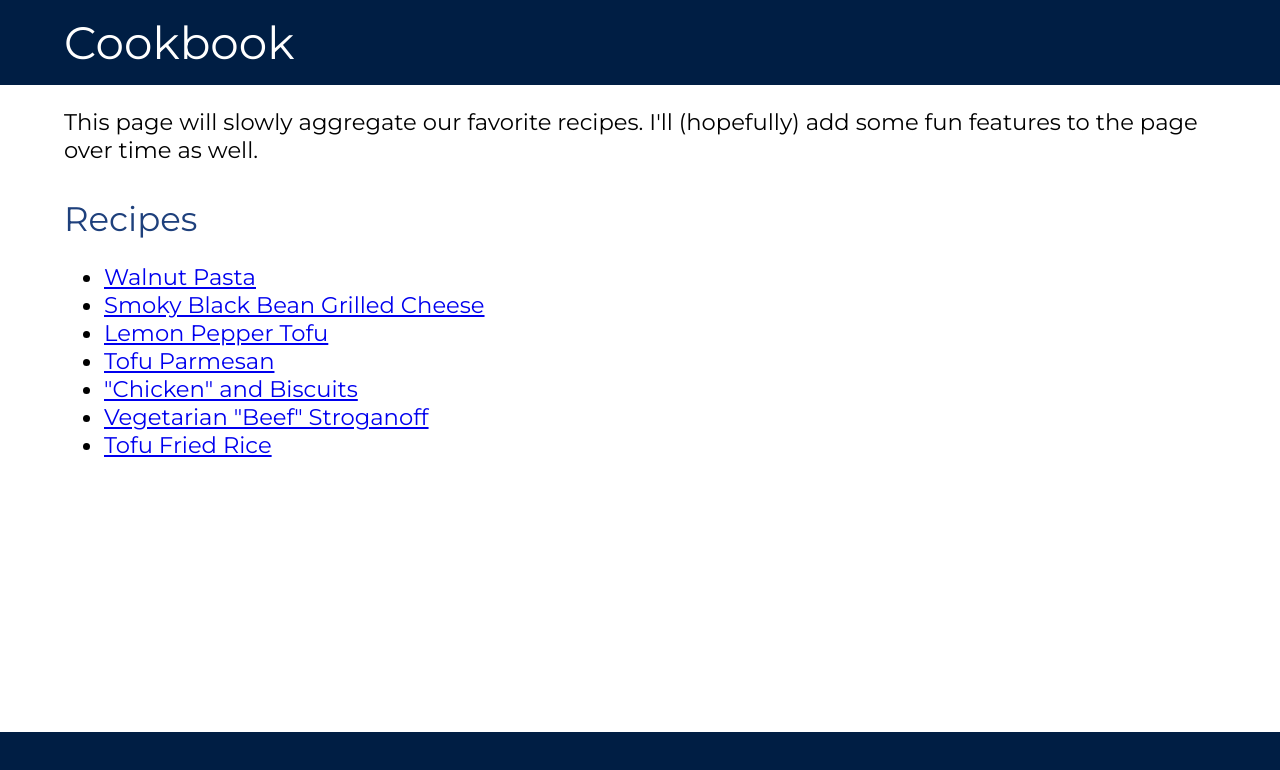
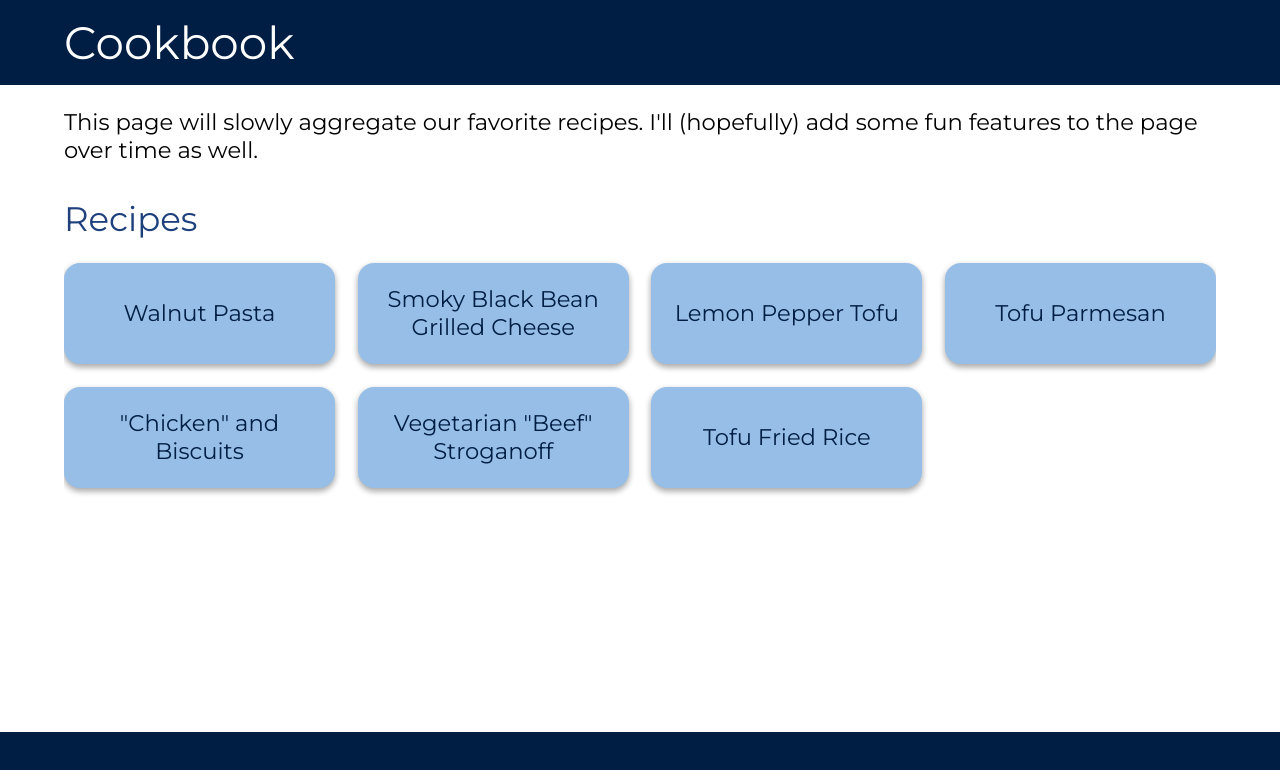
Before and after one commit to KristopherWagner/development-site, a React app: page /cookbook in a window 1280 px wide. Shown: the top 770 px of the page. Built offline with nearby package versions, Linux system fonts and the light colour scheme; some icons are missing; a web font is replaced by a local one.

Commit message:
:sparkles: Refactor the recipe page to look nicer
Adds new components:
- Grid
- Card

```diff
--- /dev/null
+++ b/src/components/Grid/Card.module.css
@@ -0,0 +1,12 @@
+.card {
+  align-items: center;
+  background-color: var(--secondary);
+  border-radius: 16px;
+  box-shadow:
+    rgba(0, 0, 0, 0.16) 0px 3px 6px,
+    rgba(0, 0, 0, 0.23) 0px 3px 6px;
+  color: var(--primary-dark);
+  display: grid;
+  padding: 1rem;
+  text-align: center;
+}
--- /dev/null
+++ b/src/components/Grid/Card.tsx
@@ -0,0 +1,14 @@
+import clsx from 'clsx';
+
+import styles from './Card.module.css';
+
+export default function Card({
+  as = 'div',
+  className,
+  children,
+}: React.PropsWithChildren<{ as?: 'div' | 'li'; className?: string }>) {
+  const Component = as;
+  return (
+    <Component className={clsx(className, styles.card)}>{children}</Component>
+  );
+}
--- /dev/null
+++ b/src/components/Grid/Grid.module.css
@@ -0,0 +1,52 @@
+.grid-container {
+  display: grid;
+  grid-template-columns: repeat(auto-fill, minmax(200px, 1fr));
+  grid-template-columns: repeat(auto-fill, minmax(min(200px, 100%), 1fr));
+  grid-gap: 1rem;
+
+  :global(.cols-sm) {
+    display: grid;
+    grid-column: span 1;
+  }
+
+  :global(.cols-md) {
+    display: grid;
+    grid-column: 1 / -1;
+    @media screen and (min-width: 481px) {
+      grid-column: span 3;
+    }
+  }
+
+  :global(.cols-lg) {
+    display: grid;
+    grid-column: 1 / -1;
+    @media screen and (min-width: 769px) {
+      grid-column: span 6;
+    }
+  }
+
+  :global(.cols-xl) {
+    display: grid;
+    grid-column: 1 / -1;
+    @media screen and (min-width: 1280px) {
+      grid-column: span 9;
+    }
+  }
+
+  :global(.cols-full) {
+    display: grid;
+    grid-column: 1 / -1;
+  }
+
+  @media screen and (min-width: 481px) {
+    grid-template-columns: repeat(6, 1fr);
+  }
+
+  @media screen and (min-width: 769px) {
+    grid-template-columns: repeat(9, 1fr);
+  }
+
+  @media screen and (min-width: 1280px) {
+    grid-template-columns: repeat(12, 1fr);
+  }
+}
--- /dev/null
+++ b/src/components/Grid/index.tsx
@@ -0,0 +1,12 @@
+import clsx from 'clsx';
+
+import styles from './Grid.module.css';
+
+export default function Grid({
+  className,
+  children,
+}: React.PropsWithChildren<{ className?: string }>) {
+  return (
+    <div className={clsx(className, styles['grid-container'])}>{children}</div>
+  );
+}
--- a/src/routes/cookbook/cookbook.module.css
+++ b/src/routes/cookbook/cookbook.module.css
@@ -7,4 +7,16 @@
   h2 {
     text-wrap: balance;
   }
+
+  h2 {
+    margin-block-end: 0px;
+  }
+
+  ul {
+    display: contents;
+
+    a {
+      text-decoration: none;
+    }
+  }
 }
--- a/src/routes/cookbook/index.tsx
+++ b/src/routes/cookbook/index.tsx
@@ -8,6 +8,8 @@ import Seo from '../../components/SEO';
 
 import recipes from './recipes.json';
 import styles from './cookbook.module.css';
+import Grid from '../../components/Grid';
+import Card from '../../components/Grid/Card';
 
 export default function Cookbook() {
   return (
@@ -25,14 +27,16 @@ export default function Cookbook() {
         </p>
       </Header>
       <main className={clsx('main', 'hyper-legible', styles.cookbook)}>
-        <h2>Recipes</h2>
-        <ul>
-          {recipes.map((recipe) => (
-            <li key={recipe.url}>
-              <Link to={recipe.url}>{recipe.title}</Link>
-            </li>
-          ))}
-        </ul>
+        <Grid>
+          <h2 className="cols-full">Recipes</h2>
+          <ul>
+            {recipes.map((recipe) => (
+              <Link className="cols-md" key={recipe.url} to={recipe.url}>
+                <Card as="li">{recipe.title}</Card>
+              </Link>
+            ))}
+          </ul>
+        </Grid>
       </main>
       <Footer>
         <HomeLink />
```
